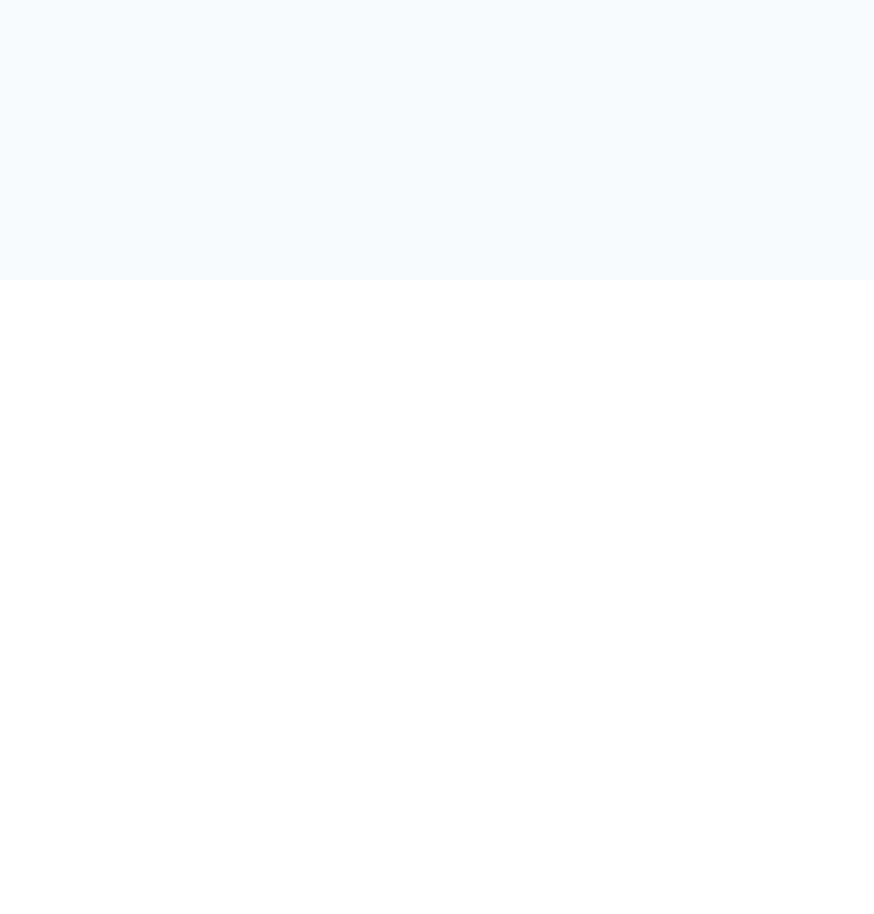
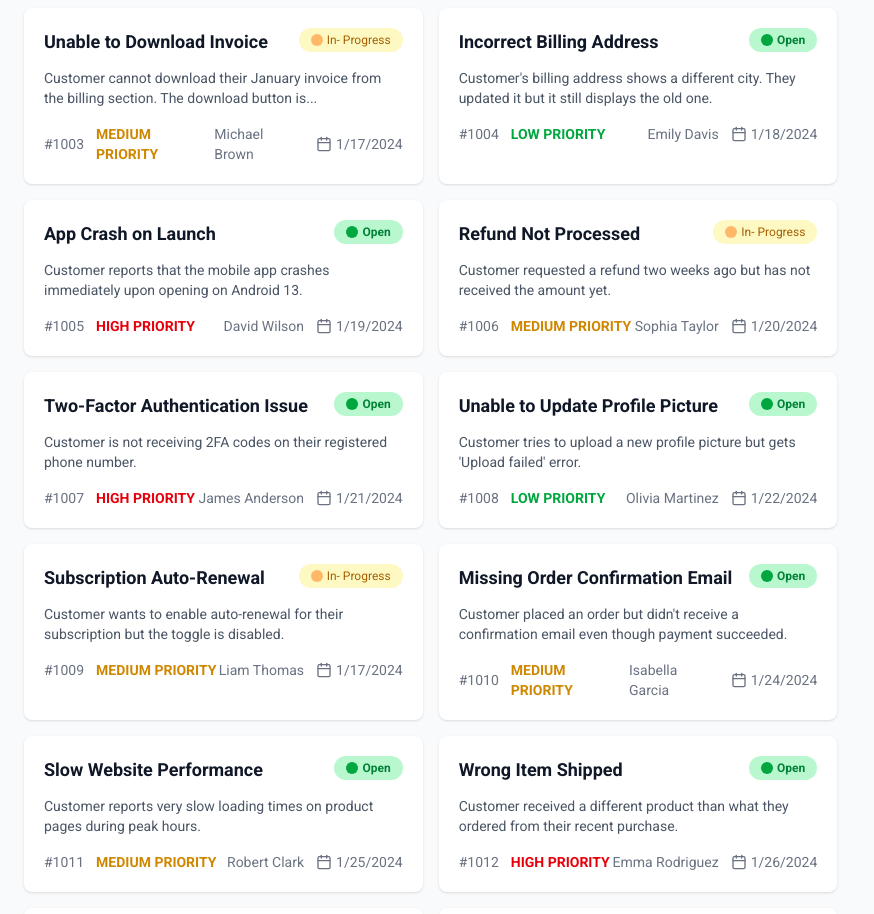
Before and after one commit to Nayem-51/007_customar_support_zone, a React (Vite) app: page / in a window 1280 px wide. Shown: the part 520-1434 px from the top of the page, without its empty margins (0-874 px from the left). Before the commit the page ends 800 px from the top, so only its background shows below. Built offline with nearby package versions, Linux system fonts and the light colour scheme.

Commit message:
JSON data and TicketCards are added

```diff
--- /dev/null
+++ b/public/Tickets.json
@@ -0,0 +1,128 @@
+[
+    {
+        "id": "#1001",
+        "title": "Login Issues - Can't Access Account",
+        "description": "Customer is unable to log in to their account. They've tried resetting their password multiple times but still...",
+        "priority": "HIGH PRIORITY",
+        "assignee": "John Smith",
+        "date": "1/15/2024",
+        "status": "Open"
+    },
+    {
+        "id": "#1002",
+        "title": "Payment Failed - Card Declined",
+        "description": "Customer attempted to pay using Visa ending 1234 but the payment keeps failing despite sufficient balance.",
+        "priority": "HIGH PRIORITY",
+        "assignee": "Sarah Johnson",
+        "date": "1/16/2024",
+        "status": "Open"
+    },
+    {
+        "id": "#1003",
+        "title": "Unable to Download Invoice",
+        "description": "Customer cannot download their January invoice from the billing section. The download button is...",
+        "priority": "MEDIUM PRIORITY",
+        "assignee": "Michael Brown",
+        "date": "1/17/2024",
+        "status": "In Progress"
+    },
+    {
+        "id": "#1004",
+        "title": "Incorrect Billing Address",
+        "description": "Customer's billing address shows a different city. They updated it but it still displays the old one.",
+        "priority": "LOW PRIORITY",
+        "assignee": "Emily Davis",
+        "date": "1/18/2024",
+        "status": "Open"
+    },
+    {
+        "id": "#1005",
+        "title": "App Crash on Launch",
+        "description": "Customer reports that the mobile app crashes immediately upon opening on Android 13.",
+        "priority": "HIGH PRIORITY",
+        "assignee": "David Wilson",
+        "date": "1/19/2024",
+        "status": "Open"
+    },
+    {
+        "id": "#1006",
+        "title": "Refund Not Processed",
+        "description": "Customer requested a refund two weeks ago but has not received the amount yet.",
+        "priority": "MEDIUM PRIORITY",
+        "assignee": "Sophia Taylor",
+        "date": "1/20/2024",
+        "status": "In Progress"
+    },
+    {
+        "id": "#1007",
+        "title": "Two-Factor Authentication Issue",
+        "description": "Customer is not receiving 2FA codes on their registered phone number.",
+        "priority": "HIGH PRIORITY",
+        "assignee": "James Anderson",
+        "date": "1/21/2024",
+        "status": "Open"
+    },
+    {
+        "id": "#1008",
+        "title": "Unable to Update Profile Picture",
+        "description": "Customer tries to upload a new profile picture but gets 'Upload failed' error.",
+        "priority": "LOW PRIORITY",
+        "assignee": "Olivia Martinez",
+        "date": "1/22/2024",
+        "status": "Open"
+    },
+    {
+        "id": "#1009",
+        "title": "Subscription Auto-Renewal",
+        "description": "Customer wants to enable auto-renewal for their subscription but the toggle is disabled.",
+        "priority": "MEDIUM PRIORITY",
+        "assignee": "Liam Thomas",
+        "date": "1/17/2024",
+        "status": "In Progress"
+    },
+    {
+        "id": "#1010",
+        "title": "Missing Order Confirmation Email",
+        "description": "Customer placed an order but didn't receive a confirmation email even though payment succeeded.",
+        "priority": "MEDIUM PRIORITY",
+        "assignee": "Isabella Garcia",
+        "date": "1/24/2024",
+        "status": "Open"
+    },
+    {
+        "id": "#1011",
+        "title": "Slow Website Performance",
+        "description": "Customer reports very slow loading times on product pages during peak hours.",
+        "priority": "MEDIUM PRIORITY",
+        "assignee": "Robert Clark",
+        "date": "1/25/2024",
+        "status": "Open"
+    },
+    {
+        "id": "#1012",
+        "title": "Wrong Item Shipped",
+        "description": "Customer received a different product than what they ordered from their recent purchase.",
+        "priority": "HIGH PRIORITY",
+        "assignee": "Emma Rodriguez",
+        "date": "1/26/2024",
+        "status": "Open"
+    },
+    {
+        "id": "#1013",
+        "title": "Account Deletion Request",
+        "description": "Customer wants to permanently delete their account and all associated data.",
+        "priority": "MEDIUM PRIORITY",
+        "assignee": "Daniel Lee",
+        "date": "1/27/2024",
+        "status": "In Progress"
+    },
+    {
+        "id": "#1014",
+        "title": "Feature Request - Dark Mode",
+        "description": "Customer suggests adding dark mode option to improve user experience at night.",
+        "priority": "LOW PRIORITY",
+        "assignee": "Mia Hernandez",
+        "date": "1/28/2024",
+        "status": "Open"
+    }
+]
--- a/src/App.jsx
+++ b/src/App.jsx
@@ -1,13 +1,48 @@
-import React from 'react';
+import React, { useEffect } from 'react';
 import Navbar from './components/Navbar';
 import Banner from './components/Banner';
+import TicketCard from './components/TicketCards';
 
 const App = () => {
+  const [tickets, setTickets] = React.useState([]);
+
+  useEffect(() => {
+    const loadTickets = async () => {
+      try {
+        const response = await fetch('/Tickets.json');
+        const data = await response.json();
+        setTickets(data);
+      } catch (error) {
+        console.error('Error loading tickets:', error);
+      }
+    };
+
+    loadTickets();
+  }, []);
+
+  const handleAddToProgress = (ticket) => {
+    console.log('Add to progress:', ticket);
+  };
+
   return (
     <div className="bg-gray-50 min-h-screen">
       <Navbar />
       <div className="pt-20 px-6">
         <Banner />
+        <div className="grid grid-cols-1 lg:grid-cols-3 gap-4 md:gap-6 mt-6">
+          <div className="lg:col-span-2">
+            <h2 className="text-xl md:text-2xl font-bold text-gray-800 mb-4">Customer Tickets</h2>
+            <div className="grid grid-cols-1 md:grid-cols-2 gap-3 md:gap-4">
+              {tickets.map((ticket) => (
+                <TicketCard
+                  key={ticket.id}
+                  ticket={ticket}
+                  onAddToProgress={handleAddToProgress}
+                />
+              ))}
+            </div>
+          </div>
+        </div>
       </div>
     </div>
   );
--- /dev/null
+++ b/src/components/TicketCards.jsx
@@ -0,0 +1,71 @@
+import React from 'react';
+
+const TicketCard = ({ ticket, onAddToProgress }) => {
+    const getPriorityColor = (priority) => {
+        if (priority === 'HIGH PRIORITY') return 'text-red-600';
+        if (priority === 'MEDIUM PRIORITY') return 'text-yellow-600';
+        return 'text-green-600';
+    };
+
+    const getStatusBadge = (status) => {
+        if (status === 'Open') {
+            return (
+                <span className="inline-flex items-center gap-1 px-3 py-1 rounded-full text-xs font-bold bg-green-200 text-green-700">
+                    <span className="w-3 h-3 bg-green-600 rounded-full"></span>
+                    Open
+                </span>
+            );
+        }
+        if (status === 'In Progress') {
+            return (
+                <span className="inline-flex items-center gap-1 px-3 py-1 rounded-full text-xs font-medium bg-yellow-100 text-yellow-700">
+                    <span className="w-3 h-3 bg-orange-300 rounded-full"></span>
+                    In- Progress
+                </span>
+            );
+        }
+        return (
+            <span className="inline-flex items-center gap-1 px-3 py-1 rounded-full text-xs font-medium bg-gray-400 text-white">
+                <span className="w-1.5 h-1.5 bg-white rounded-full"></span>
+                {status}
+            </span>
+        );
+    };
+
+    return (
+        <div
+            className="bg-white p-5 rounded-lg shadow hover:shadow-lg transition-shadow cursor-pointer"
+            onClick={() => onAddToProgress(ticket)}
+        >
+            <div className="flex justify-between items-start mb-3">
+                <h3 className="text-lg font-semibold text-gray-900 pr-3 flex-1">{ticket.title}</h3>
+                {getStatusBadge(ticket.status)}
+            </div>
+
+            <p className="text-gray-600 text-sm mb-4 line-clamp-2">{ticket.description}</p>
+
+            <div className="flex items-center justify-between text-sm">
+                <div className="flex items-center gap-3">
+                    <span className="text-gray-500">{ticket.id}</span>
+                    <span className={`font-semibold ${getPriorityColor(ticket.priority)}`}>
+                        {ticket.priority}
+                    </span>
+                </div>
+                <div className="flex items-center gap-3 text-gray-500">
+                    <span>{ticket.assignee}</span>
+                    <div className="flex items-center gap-1">
+                        <svg className="w-4 h-4" fill="none" stroke="currentColor" viewBox="0 0 24 24">
+                            <rect x="3" y="4" width="18" height="18" rx="2" ry="2" strokeWidth="2" strokeLinecap="round" strokeLinejoin="round" />
+                            <line x1="16" y1="2" x2="16" y2="6" strokeWidth="2" strokeLinecap="round" />
+                            <line x1="8" y1="2" x2="8" y2="6" strokeWidth="2" strokeLinecap="round" />
+                            <line x1="3" y1="10" x2="21" y2="10" strokeWidth="2" strokeLinecap="round" />
+                        </svg>
+                        <span>{ticket.date}</span>
+                    </div>
+                </div>
+            </div>
+        </div>
+    );
+};
+
+export default TicketCard;
```
